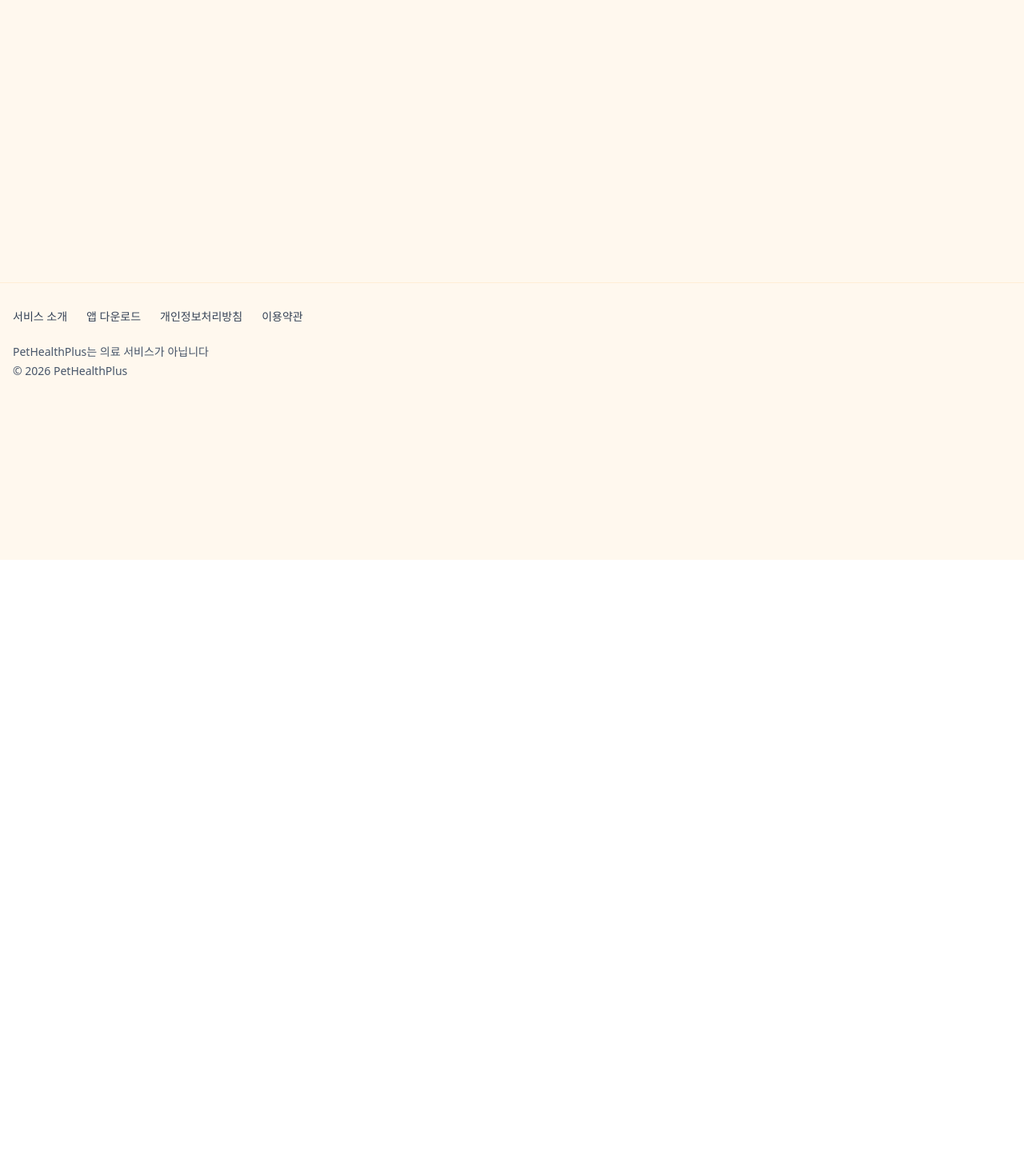
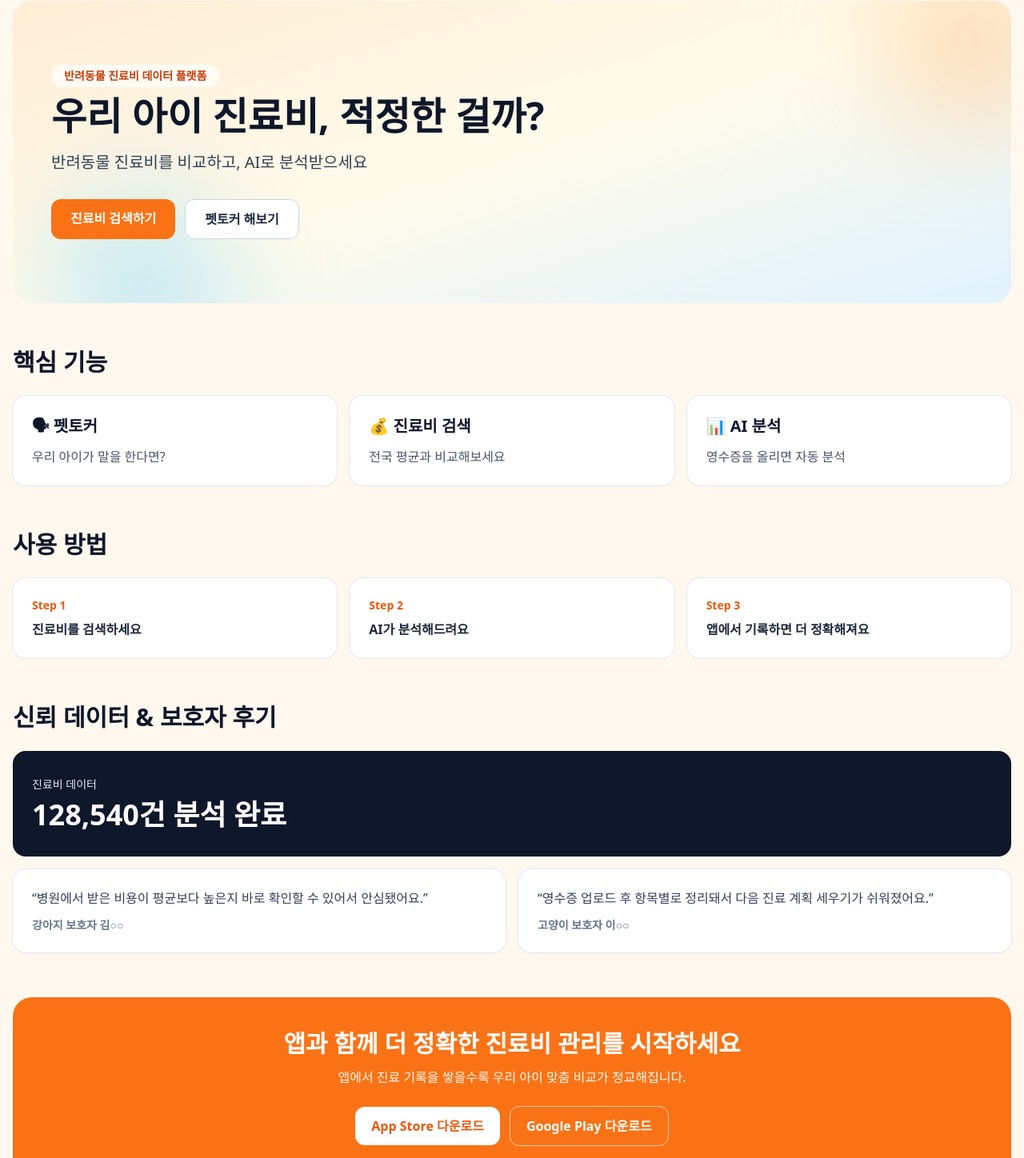
Before and after one commit to donheekang/advisor-schedule, a Next.js app: page / in a window 1280 px wide. Shown: the part 100-1548 px from the top of the page at 80% size. Before the commit the page ends 800 px from the top, so only its background shows below. Built offline with nearby package versions, Linux system fonts and the light colour scheme; no server answers.

Commit message:
feat: add korean marketing homepage and SEO routes

```diff
--- a/src/app/(main)/page.tsx
+++ b/src/app/(main)/page.tsx
@@ -1,3 +1,180 @@
+import type { Metadata } from 'next';
+import Link from 'next/link';
+
+const FAQ_ITEMS = [
+  {
+    question: '진료비 검색은 어떤 방식으로 비교되나요?',
+    answer: '지역, 진료 항목, 반려동물 종류를 기반으로 전국 평균 진료비와 비교 정보를 제공합니다.'
+  },
+  {
+    question: 'AI 분석은 의료 진단을 제공하나요?',
+    answer:
+      '아니요. AI 분석은 영수증 기반 비용 분류 및 가격 정보 제공만 수행하며 의료 판단이나 진단은 제공하지 않습니다.'
+  },
+  {
+    question: '앱 기록을 연동하면 어떤 점이 좋아지나요?',
+    answer: '누적된 진료 기록을 바탕으로 우리 아이의 진료비 추이를 더 정교하게 분석할 수 있습니다.'
+  }
+] as const;
+
+const websiteJsonLd = {
+  '@context': 'https://schema.org',
+  '@type': 'WebSite',
+  name: 'PetHealthPlus',
+  url: 'https://pethealthplus.kr',
+  inLanguage: 'ko-KR',
+  potentialAction: {
+    '@type': 'SearchAction',
+    target: 'https://pethealthplus.kr/cost-search?query={search_term_string}',
+    'query-input': 'required name=search_term_string'
+  }
+};
+
+const faqJsonLd = {
+  '@context': 'https://schema.org',
+  '@type': 'FAQPage',
+  mainEntity: FAQ_ITEMS.map((item) => ({
+    '@type': 'Question',
+    name: item.question,
+    acceptedAnswer: {
+      '@type': 'Answer',
+      text: item.answer
+    }
+  }))
+};
+
+export const metadata: Metadata = {
+  title: 'PetHealthPlus - 반려동물 진료비 비교 | 강아지 고양이 진료비 적정가 검색',
+  description:
+    '강아지·고양이 진료비를 전국 평균 데이터와 비교하고, 영수증 기반 AI 분석으로 우리 아이 진료비의 적정가를 확인해보세요.'
+};
+
 export default function HomePage() {
-  return <section className="min-h-[40vh]" aria-label="홈페이지" />;
+  return (
+    <>
+      <section className="relative overflow-hidden rounded-3xl bg-gradient-to-br from-orange-100 via-amber-50 to-sky-100 px-6 py-16 md:px-12 md:py-20">
+        <div className="pointer-events-none absolute -right-16 -top-16 h-56 w-56 rounded-full bg-orange-300/40 blur-3xl" />
+        <div className="pointer-events-none absolute -bottom-20 left-12 h-56 w-56 rounded-full bg-sky-300/40 blur-3xl" />
+        <div className="relative max-w-3xl">
+          <p className="mb-3 inline-flex rounded-full bg-white/70 px-4 py-1 text-sm font-semibold text-orange-700">
+            반려동물 진료비 데이터 플랫폼
+          </p>
+          <h1 className="text-3xl font-extrabold leading-tight text-slate-900 md:text-5xl">
+            우리 아이 진료비, 적정한 걸까?
+          </h1>
+          <p className="mt-5 text-lg text-slate-700 md:text-xl">
+            반려동물 진료비를 비교하고, AI로 분석받으세요
+          </p>
+          <div className="mt-8 flex flex-wrap gap-3">
+            <Link
+              href="/cost-search"
+              className="rounded-xl bg-orange-500 px-6 py-3 text-base font-bold text-white transition hover:bg-orange-600"
+            >
+              진료비 검색하기
+            </Link>
+            <Link
+              href="/pet-talker"
+              className="rounded-xl border border-slate-300 bg-white px-6 py-3 text-base font-bold text-slate-800 transition hover:bg-slate-50"
+            >
+              펫토커 해보기
+            </Link>
+          </div>
+        </div>
+      </section>
+
+      <section className="mt-14" aria-labelledby="features-heading">
+        <h2 id="features-heading" className="text-2xl font-bold text-slate-900 md:text-3xl">
+          핵심 기능
+        </h2>
+        <div className="mt-6 grid gap-4 md:grid-cols-3">
+          {[
+            {
+              title: '🗣 펫토커',
+              description: '우리 아이가 말을 한다면?'
+            },
+            {
+              title: '💰 진료비 검색',
+              description: '전국 평균과 비교해보세요'
+            },
+            {
+              title: '📊 AI 분석',
+              description: '영수증을 올리면 자동 분석'
+            }
+          ].map((feature) => (
+            <article key={feature.title} className="rounded-2xl bg-white p-6 shadow-sm ring-1 ring-slate-200">
+              <h3 className="text-xl font-bold text-slate-900">{feature.title}</h3>
+              <p className="mt-3 text-slate-600">{feature.description}</p>
+            </article>
+          ))}
+        </div>
+      </section>
+
+      <section className="mt-14" aria-labelledby="steps-heading">
+        <h2 id="steps-heading" className="text-2xl font-bold text-slate-900 md:text-3xl">
+          사용 방법
+        </h2>
+        <ol className="mt-6 grid gap-4 md:grid-cols-3">
+          {[
+            '진료비를 검색하세요',
+            'AI가 분석해드려요',
+            '앱에서 기록하면 더 정확해져요'
+          ].map((step, index) => (
+            <li key={step} className="rounded-2xl bg-white p-6 shadow-sm ring-1 ring-slate-200">
+              <p className="text-sm font-bold text-orange-600">Step {index + 1}</p>
+              <p className="mt-2 font-semibold text-slate-800">{step}</p>
+            </li>
+          ))}
+        </ol>
+      </section>
+
+      <section className="mt-14" aria-labelledby="trust-heading">
+        <h2 id="trust-heading" className="text-2xl font-bold text-slate-900 md:text-3xl">
+          신뢰 데이터 & 보호자 후기
+        </h2>
+        <div className="mt-6 rounded-2xl bg-slate-900 px-6 py-8 text-white">
+          <p className="text-sm text-slate-200">진료비 데이터</p>
+          <p className="mt-2 text-3xl font-extrabold md:text-4xl">128,540건 분석 완료</p>
+        </div>
+        <div className="mt-4 grid gap-4 md:grid-cols-2">
+          {[
+            {
+              author: '강아지 보호자 김○○',
+              review: '병원에서 받은 비용이 평균보다 높은지 바로 확인할 수 있어서 안심됐어요.'
+            },
+            {
+              author: '고양이 보호자 이○○',
+              review: '영수증 업로드 후 항목별로 정리돼서 다음 진료 계획 세우기가 쉬워졌어요.'
+            }
+          ].map((item) => (
+            <blockquote key={item.author} className="rounded-2xl bg-white p-6 shadow-sm ring-1 ring-slate-200">
+              <p className="text-slate-700">“{item.review}”</p>
+              <footer className="mt-3 text-sm font-semibold text-slate-500">{item.author}</footer>
+            </blockquote>
+          ))}
+        </div>
+      </section>
+
+      <section className="mt-14 rounded-3xl bg-orange-500 px-6 py-10 text-center text-white md:px-10">
+        <h2 className="text-2xl font-bold md:text-3xl">앱과 함께 더 정확한 진료비 관리를 시작하세요</h2>
+        <p className="mt-3 text-orange-50">앱에서 진료 기록을 쌓을수록 우리 아이 맞춤 비교가 정교해집니다.</p>
+        <div className="mt-6 flex flex-wrap items-center justify-center gap-3">
+          <Link
+            href="https://apps.apple.com"
+            className="rounded-xl bg-white px-5 py-3 font-bold text-orange-600 transition hover:bg-orange-50"
+          >
+            App Store 다운로드
+          </Link>
+          <Link
+            href="https://play.google.com/store"
+            className="rounded-xl border border-white/60 px-5 py-3 font-bold text-white transition hover:bg-orange-400"
+          >
+            Google Play 다운로드
+          </Link>
+        </div>
+      </section>
+
+      <script type="application/ld+json" dangerouslySetInnerHTML={{ __html: JSON.stringify(websiteJsonLd) }} />
+      <script type="application/ld+json" dangerouslySetInnerHTML={{ __html: JSON.stringify(faqJsonLd) }} />
+    </>
+  );
 }
--- /dev/null
+++ b/src/app/robots.ts
@@ -0,0 +1,14 @@
+import type { MetadataRoute } from 'next';
+
+export default function robots(): MetadataRoute.Robots {
+  return {
+    rules: [
+      {
+        userAgent: '*',
+        allow: '/'
+      }
+    ],
+    sitemap: 'https://pethealthplus.kr/sitemap.xml',
+    host: 'https://pethealthplus.kr'
+  };
+}
--- /dev/null
+++ b/src/app/sitemap.ts
@@ -0,0 +1,26 @@
+import type { MetadataRoute } from 'next';
+
+export default function sitemap(): MetadataRoute.Sitemap {
+  const baseUrl = 'https://pethealthplus.kr';
+
+  return [
+    {
+      url: `${baseUrl}/`,
+      lastModified: new Date(),
+      changeFrequency: 'weekly',
+      priority: 1
+    },
+    {
+      url: `${baseUrl}/cost-search`,
+      lastModified: new Date(),
+      changeFrequency: 'weekly',
+      priority: 0.9
+    },
+    {
+      url: `${baseUrl}/pet-talker`,
+      lastModified: new Date(),
+      changeFrequency: 'weekly',
+      priority: 0.8
+    }
+  ];
+}
```
